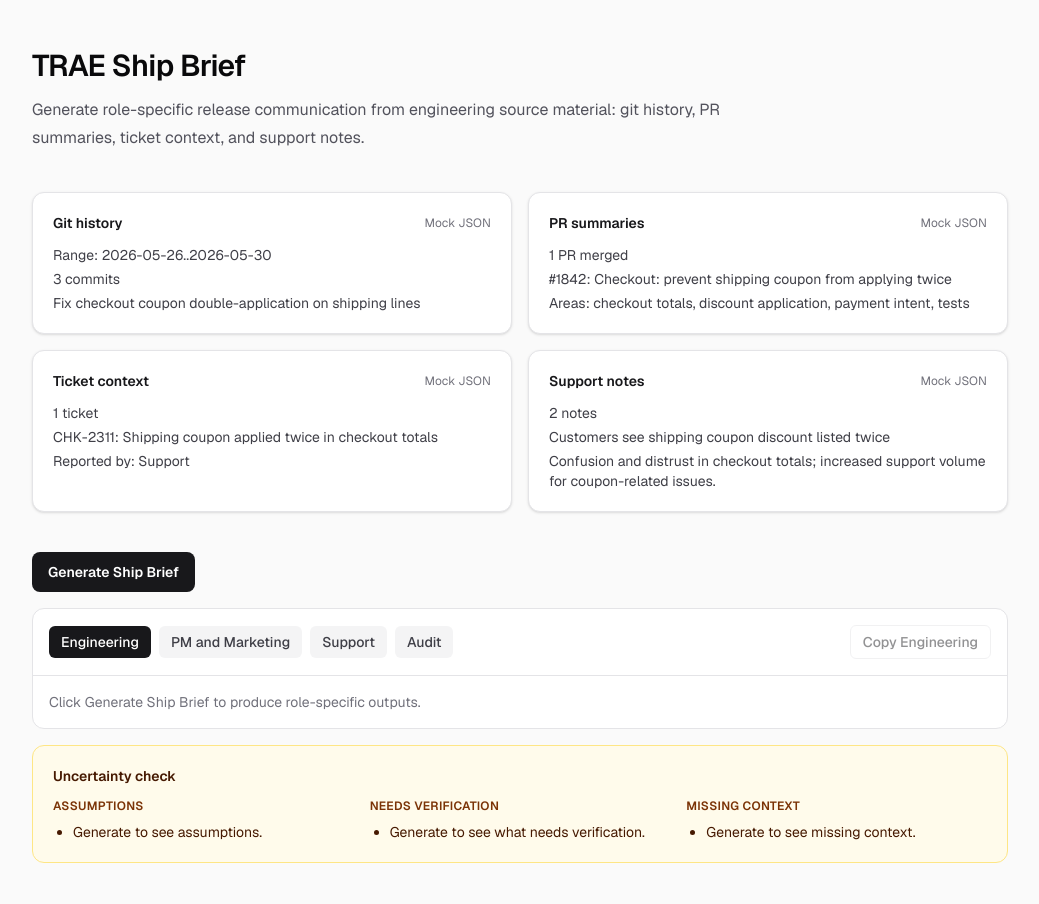
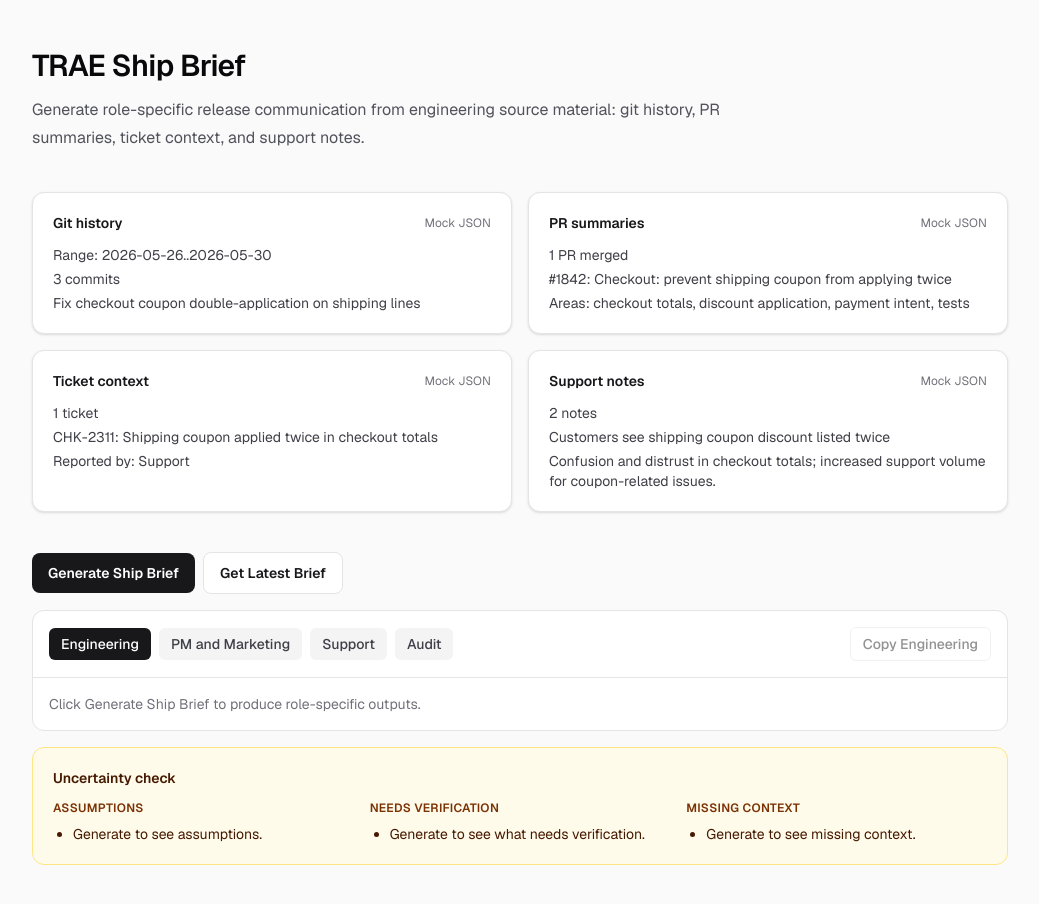
Before and after one commit to mayhackathon/trae-may-rs, a Next.js app: page / in a window 1280 px wide. Shown: the top 904 px of the page, without its empty margins (120-1159 px from the left). Built offline with nearby package versions, Linux system fonts and the light colour scheme.

Commit message:
Feat: retrieve latest ship brief

```diff
--- a/src/app/api/generate-brief/route.ts
+++ b/src/app/api/generate-brief/route.ts
@@ -1,6 +1,19 @@
 import { generateShipBrief } from "@/lib/generateShipBrief";
+
+let latest:
+  | {
+      generatedAt: string;
+      brief: Awaited<ReturnType<typeof generateShipBrief>>;
+    }
+  | null = null;
+
+export async function GET() {
+  if (!latest) return Response.json({ error: "No brief generated yet." }, { status: 404 });
+  return Response.json(latest);
+}
 
 export async function POST() {
   const brief = await generateShipBrief();
-  return Response.json(brief);
+  latest = { generatedAt: new Date().toISOString(), brief };
+  return Response.json(latest);
 }
--- a/src/app/home-client.tsx
+++ b/src/app/home-client.tsx
@@ -8,6 +8,10 @@ type Brief = {
   support: string;
   audit: string;
 };
+
+type BriefResponse =
+  | { generatedAt: string; brief: Brief }
+  | { error: string };
 
 type SourceSummary = {
   gitHistory: { title: string; lines: string[] };
@@ -52,6 +56,7 @@ function prettyTabLabel(key: TabKey): string {
 export default function HomeClient({ sourceSummary }: { sourceSummary: SourceSummary }) {
   const [activeTab, setActiveTab] = useState<TabKey>("engineering");
   const [brief, setBrief] = useState<Brief | null>(null);
+  const [lastGeneratedAt, setLastGeneratedAt] = useState<string | null>(null);
   const [isGenerating, setIsGenerating] = useState(false);
   const [error, setError] = useState<string | null>(null);
 
@@ -68,6 +73,13 @@ export default function HomeClient({ sourceSummary }: { sourceSummary: SourceSum
     [brief]
   );
 
+  async function applyBriefResponse(res: Response) {
+    const json = (await res.json()) as BriefResponse;
+    if ("error" in json) throw new Error(json.error);
+    setBrief(json.brief);
+    setLastGeneratedAt(json.generatedAt);
+  }
+
   async function onGenerate() {
     setIsGenerating(true);
     setError(null);
@@ -78,8 +90,21 @@ export default function HomeClient({ sourceSummary }: { sourceSummary: SourceSum
         body: JSON.stringify({}),
       });
       if (!res.ok) throw new Error(`Request failed (${res.status})`);
-      const json = (await res.json()) as Brief;
-      setBrief(json);
+      await applyBriefResponse(res);
+    } catch (e) {
+      setError(e instanceof Error ? e.message : "Unknown error");
+    } finally {
+      setIsGenerating(false);
+    }
+  }
+
+  async function onGetLatest() {
+    setIsGenerating(true);
+    setError(null);
+    try {
+      const res = await fetch("/api/generate-brief", { method: "GET" });
+      if (!res.ok) throw new Error(`Request failed (${res.status})`);
+      await applyBriefResponse(res);
     } catch (e) {
       setError(e instanceof Error ? e.message : "Unknown error");
     } finally {
@@ -132,6 +157,7 @@ export default function HomeClient({ sourceSummary }: { sourceSummary: SourceSum
 
       <section className="flex flex-col gap-4">
         <div className="flex flex-col gap-3 sm:flex-row sm:items-center sm:justify-between">
+          <div className="flex flex-col gap-2 sm:flex-row sm:items-center">
             <button
               type="button"
               onClick={onGenerate}
@@ -140,7 +166,21 @@ export default function HomeClient({ sourceSummary }: { sourceSummary: SourceSum
             >
               {isGenerating ? "Generating..." : "Generate Ship Brief"}
             </button>
+            <button
+              type="button"
+              onClick={onGetLatest}
+              disabled={isGenerating}
+              className="inline-flex items-center justify-center rounded-lg border border-zinc-200 bg-white px-4 py-2.5 text-sm font-semibold text-zinc-900 disabled:opacity-60"
+            >
+              Get Latest Brief
+            </button>
+          </div>
+          <div className="flex flex-col items-start gap-1 sm:items-end">
+            {lastGeneratedAt ? (
+              <p className="text-xs text-zinc-500">Last generated: {lastGeneratedAt}</p>
+            ) : null}
             {error ? <p className="text-sm text-red-600">{error}</p> : null}
+          </div>
         </div>
 
         <div className="rounded-xl border border-zinc-200 bg-white">
```
Lines whose indentation alone changed are shown as unchanged.
